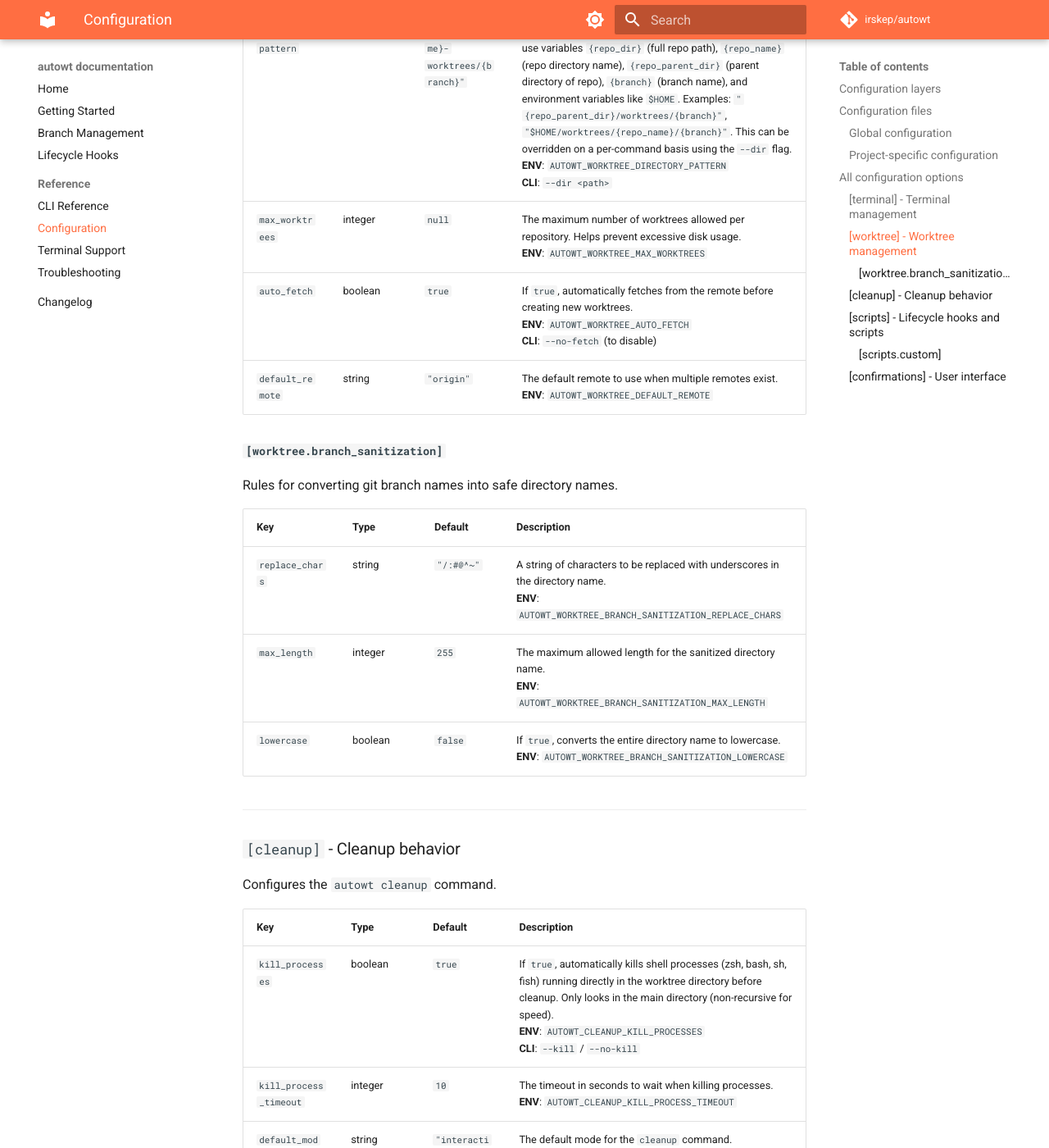
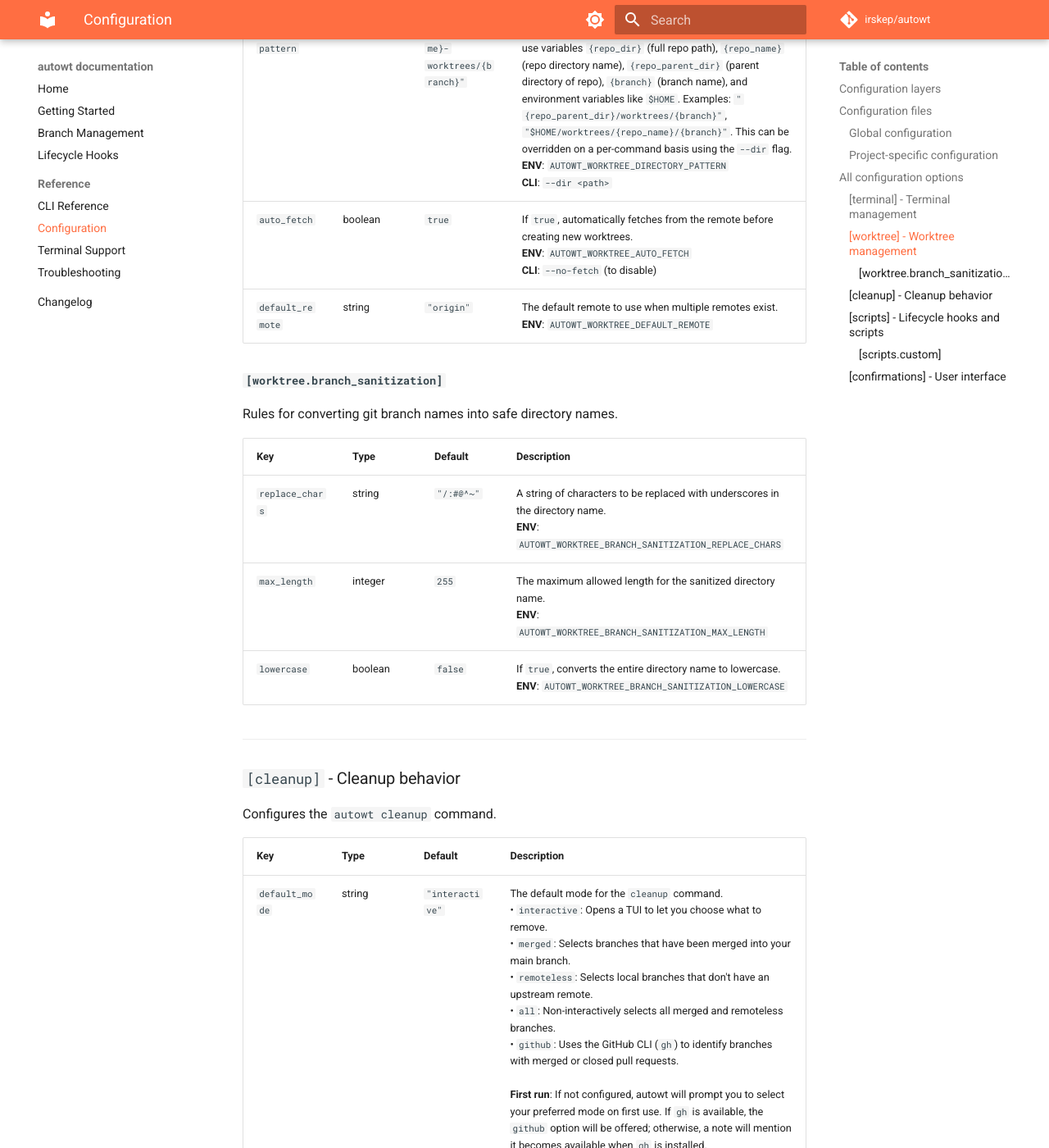
Before and after one commit to irskep/autowt, an MkDocs documentation site: the page built from docs/configuration.md, in a window 1280 px wide and 1400 px high, scrolled down 2154 px. Shown: the whole window at 82% size. Built offline with MkDocs 1.6.1 and Material for MkDocs 9.7.7, drawn with Linux system fonts in a browser that asks for light colours; comment, search, counter and statistics services are not loaded; the version menu is left out; some of the changed text lies outside the part shown.

Commit message:
Remove imaginary config option

```diff
--- a/docs/configuration.md
+++ b/docs/configuration.md
@@ -55,7 +55,6 @@ Defines how worktrees are created and managed.
 | Key                 | Type    | Default                               | Description                                                                                                                                                                                                                                                                                                                                                                                                                                                                                                    |
 | ------------------- | ------- | ------------------------------------- | -------------------------------------------------------------------------------------------------------------------------------------------------------------------------------------------------------------------------------------------------------------------------------------------------------------------------------------------------------------------------------------------------------------------------------------------------------------------------------------------------------------- |
 | `directory_pattern` | string  | `"../{repo_name}-worktrees/{branch}"` | The template for creating worktree directory paths. Can use variables `{repo_dir}` (full repo path), `{repo_name}` (repo directory name), `{repo_parent_dir}` (parent directory of repo), `{branch}` (branch name), and environment variables like `$HOME`. Examples: `"{repo_parent_dir}/worktrees/{branch}"`, `"$HOME/worktrees/{repo_name}/{branch}"`. This can be overridden on a per-command basis using the `--dir` flag. <br> **ENV**: `AUTOWT_WORKTREE_DIRECTORY_PATTERN` <br> **CLI**: `--dir <path>` |
-| `max_worktrees`     | integer | `null`                                | The maximum number of worktrees allowed per repository. Helps prevent excessive disk usage. <br> **ENV**: `AUTOWT_WORKTREE_MAX_WORKTREES`                                                                                                                                                                                                                                                                                                                                                                      |
 | `auto_fetch`        | boolean | `true`                                | If `true`, automatically fetches from the remote before creating new worktrees. <br> **ENV**: `AUTOWT_WORKTREE_AUTO_FETCH` <br> **CLI**: `--no-fetch` (to disable)                                                                                                                                                                                                                                                                                                                                             |
 | `default_remote`    | string  | `"origin"`                            | The default remote to use when multiple remotes exist. <br> **ENV**: `AUTOWT_WORKTREE_DEFAULT_REMOTE`                                                                                                                                                                                                                                                                                                                                                                                                          |
 
@@ -75,11 +74,9 @@ Rules for converting git branch names into safe directory names.
 
 Configures the `autowt cleanup` command.
 
-| Key                    | Type    | Default         | Description                                                                                                                                                                                                                                                                                                                                                                                                                                                                                                                                                                                                                                                                                                                                                                                     |
-| ---------------------- | ------- | --------------- | ----------------------------------------------------------------------------------------------------------------------------------------------------------------------------------------------------------------------------------------------------------------------------------------------------------------------------------------------------------------------------------------------------------------------------------------------------------------------------------------------------------------------------------------------------------------------------------------------------------------------------------------------------------------------------------------------------------------------------------------------------------------------------------------------- |
-| `kill_processes`       | boolean | `true`          | If `true`, automatically kills shell processes (zsh, bash, sh, fish) running directly in the worktree directory before cleanup. Only looks in the main directory (non-recursive for speed). <br> **ENV**: `AUTOWT_CLEANUP_KILL_PROCESSES` <br> **CLI**: `--kill` / `--no-kill`                                                                                                                                                                                                                                                                                                                                                                                                                                                                                                                  |
-| `kill_process_timeout` | integer | `10`            | The timeout in seconds to wait when killing processes. <br> **ENV**: `AUTOWT_CLEANUP_KILL_PROCESS_TIMEOUT`                                                                                                                                                                                                                                                                                                                                                                                                                                                                                                                                                                                                                                                                                      |
-| `default_mode`         | string  | `"interactive"` | The default mode for the `cleanup` command. <br> • `interactive`: Opens a TUI to let you choose what to remove. <br> • `merged`: Selects branches that have been merged into your main branch. <br> • `remoteless`: Selects local branches that don't have an upstream remote. <br> • `all`: Non-interactively selects all merged and remoteless branches. <br> • `github`: Uses the GitHub CLI (`gh`) to identify branches with merged or closed pull requests. <br><br> **First run**: If not configured, autowt will prompt you to select your preferred mode on first use. If `gh` is available, the `github` option will be offered; otherwise, a note will mention it becomes available when `gh` is installed. <br> **ENV**: `AUTOWT_CLEANUP_DEFAULT_MODE` <br> **CLI**: `--mode <mode>` |
+| Key            | Type   | Default         | Description                                                                                                                                                                                                                                                                                                                                                                                                                                                                                                                                                                                                                                                                                                                                                                                     |
+| -------------- | ------ | --------------- | ----------------------------------------------------------------------------------------------------------------------------------------------------------------------------------------------------------------------------------------------------------------------------------------------------------------------------------------------------------------------------------------------------------------------------------------------------------------------------------------------------------------------------------------------------------------------------------------------------------------------------------------------------------------------------------------------------------------------------------------------------------------------------------------------- |
+| `default_mode` | string | `"interactive"` | The default mode for the `cleanup` command. <br> • `interactive`: Opens a TUI to let you choose what to remove. <br> • `merged`: Selects branches that have been merged into your main branch. <br> • `remoteless`: Selects local branches that don't have an upstream remote. <br> • `all`: Non-interactively selects all merged and remoteless branches. <br> • `github`: Uses the GitHub CLI (`gh`) to identify branches with merged or closed pull requests. <br><br> **First run**: If not configured, autowt will prompt you to select your preferred mode on first use. If `gh` is available, the `github` option will be offered; otherwise, a note will mention it becomes available when `gh` is installed. <br> **ENV**: `AUTOWT_CLEANUP_DEFAULT_MODE` <br> **CLI**: `--mode <mode>` |
 
 ---
 
@@ -87,15 +84,14 @@ Configures the `autowt cleanup` command.
 
 Automate setup tasks with lifecycle hooks that run at different points during worktree operations.
 
-| Key                | Type   | Default | Description                                                                                                                                                                                                                                               |
-| ------------------ | ------ | ------- | --------------------------------------------------------------------------------------------------------------------------------------------------------------------------------------------------------------------------------------------------------- |
-| `post_create`      | string | `null`  | A command or script to run as a subprocess after creating a worktree, before terminal session. Ideal for file operations and dependency installation. <br> **ENV**: `AUTOWT_SCRIPTS_POST_CREATE`                                                          |
-| `session_init`     | string | `null`  | A command or script to run in the terminal session after creating/switching to a worktree. Perfect for environment setup and shell configuration. <br> **ENV**: `AUTOWT_SCRIPTS_SESSION_INIT` <br> **CLI**: `--init "<command>"` (maps to `session_init`) |
-| `pre_cleanup`      | string | `null`  | A command or script to run before cleaning up worktrees. <br> **ENV**: `AUTOWT_SCRIPTS_PRE_CLEANUP`                                                                                                                                                       |
-| `pre_process_kill` | string | `null`  | A command or script to run before killing processes during cleanup. <br> **ENV**: `AUTOWT_SCRIPTS_PRE_PROCESS_KILL`                                                                                                                                       |
-| `post_cleanup`     | string | `null`  | A command or script to run after worktrees are removed. <br> **ENV**: `AUTOWT_SCRIPTS_POST_CLEANUP`                                                                                                                                                       |
-| `pre_switch`       | string | `null`  | A command or script to run before switching away from current worktree. <br> **ENV**: `AUTOWT_SCRIPTS_PRE_SWITCH`                                                                                                                                         |
-| `post_switch`      | string | `null`  | A command or script to run after switching to new worktree. <br> **ENV**: `AUTOWT_SCRIPTS_POST_SWITCH`                                                                                                                                                    |
+| Key            | Type   | Default | Description                                                                                                                                                                                                                                               |
+| -------------- | ------ | ------- | --------------------------------------------------------------------------------------------------------------------------------------------------------------------------------------------------------------------------------------------------------- |
+| `post_create`  | string | `null`  | A command or script to run as a subprocess after creating a worktree, before terminal session. Ideal for file operations and dependency installation. <br> **ENV**: `AUTOWT_SCRIPTS_POST_CREATE`                                                          |
+| `session_init` | string | `null`  | A command or script to run in the terminal session after creating/switching to a worktree. Perfect for environment setup and shell configuration. <br> **ENV**: `AUTOWT_SCRIPTS_SESSION_INIT` <br> **CLI**: `--init "<command>"` (maps to `session_init`) |
+| `pre_cleanup`  | string | `null`  | A command or script to run before cleaning up worktrees. <br> **ENV**: `AUTOWT_SCRIPTS_PRE_CLEANUP`                                                                                                                                                       |
+| `post_cleanup` | string | `null`  | A command or script to run after worktrees are removed. <br> **ENV**: `AUTOWT_SCRIPTS_POST_CLEANUP`                                                                                                                                                       |
+| `pre_switch`   | string | `null`  | A command or script to run before switching away from current worktree. <br> **ENV**: `AUTOWT_SCRIPTS_PRE_SWITCH`                                                                                                                                         |
+| `post_switch`  | string | `null`  | A command or script to run after switching to new worktree. <br> **ENV**: `AUTOWT_SCRIPTS_POST_SWITCH`                                                                                                                                                    |
 
 !!! note "Migration from `init`"
 The old `init` key is deprecated but still supported for backward compatibility. It maps to `session_init`. Update your configuration to use `session_init` explicitly.
--- a/example_config.toml
+++ b/example_config.toml
@@ -47,11 +47,6 @@ always_new = false
 # Example with repo_parent_dir: "{repo_parent_dir}/worktrees/{branch}"
 # ENV: AUTOWT_WORKTREE_DIRECTORY_PATTERN="../{repo_name}-worktrees/{branch}"
 directory_pattern = "../{repo_name}-worktrees/{branch}"
-
-# Maximum number of worktrees allowed per repository
-# Helps prevent disk space issues in large teams
-# ENV: AUTOWT_WORKTREE_MAX_WORKTREES=20
-# max_worktrees = 20
 
 # Automatically fetch from remote before creating new worktrees
 # CLI: --no-fetch (to disable)
```
Also changed, not shown: docs/lifecyclehooks.md (+10 -12 lines), 4 other files.
